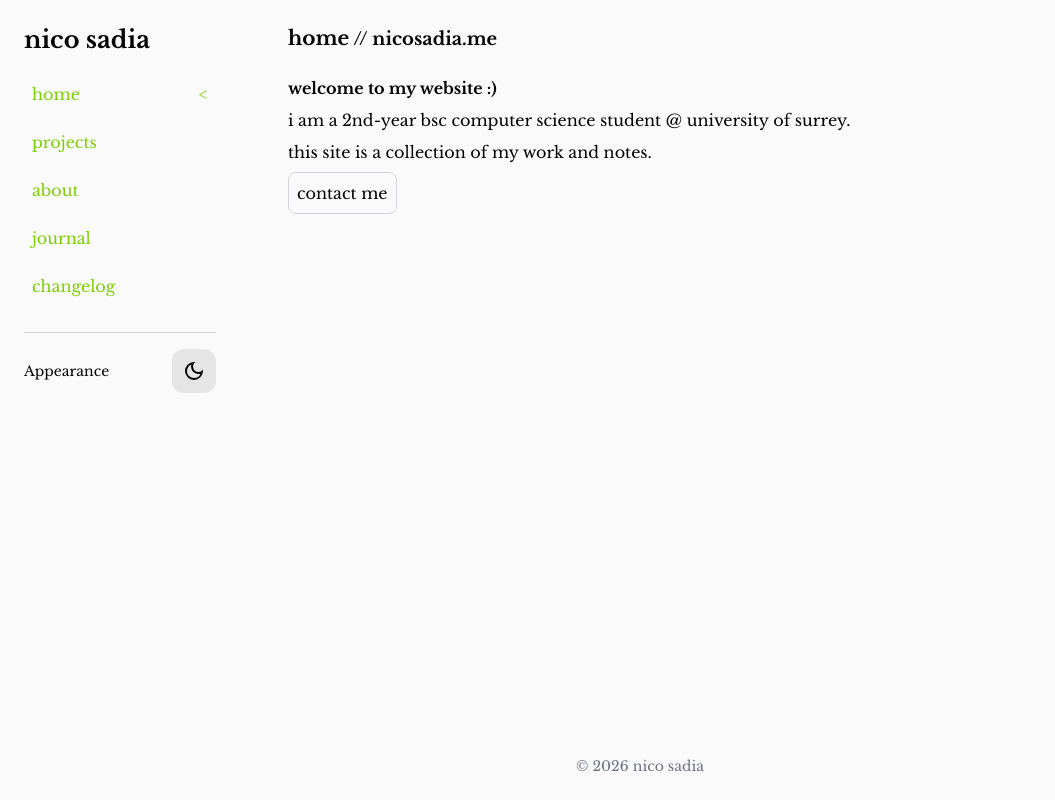
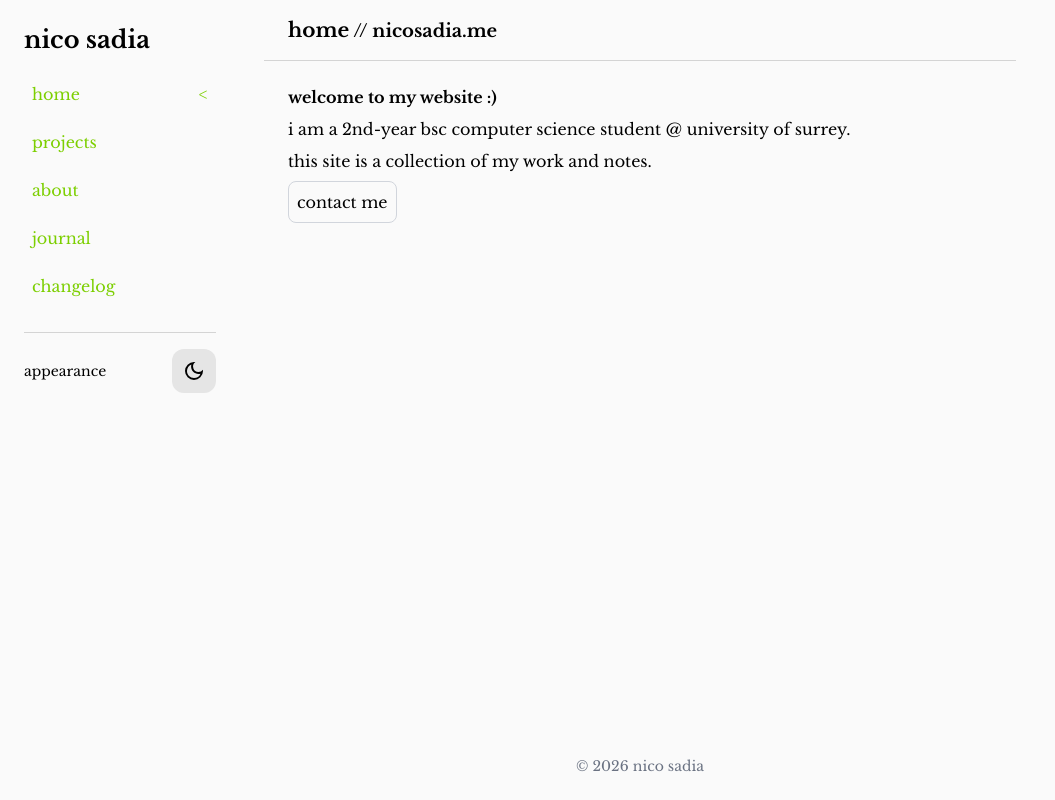
Before and after one commit to nico-sadia/my-portfolio, a Next.js app: page / in a window 1280 px wide. Shown: the whole page, without its empty margins (0-1055 px from the left). Built offline with nearby package versions, Linux system fonts and the light colour scheme.

Commit message:
fix: improve responsive layout and add sticky header

```diff
--- a/app/layout.tsx
+++ b/app/layout.tsx
@@ -32,7 +32,7 @@ export default function RootLayout({
             <head>
                 <meta name="apple-mobile-web-app-title" content="nico sadia" />
             </head>
-            <body className="flex min-h-screen w-screen flex-col items-center gap-y-6 overflow-x-hidden px-4 py-6 sm:p-6">
+            <body className="flex min-h-screen w-screen flex-col items-center gap-y-6 overflow-x-clip px-4 pb-6 sm:px-6 sm:pb-6">
                 <ThemeProvider attribute="class" defaultTheme="system" enableSystem>
                     <div className="flex flex-row h-full justify-center gap-4 w-full lg:w-4/7">
                         <div className="flex flex-col space-y-6 w-full h-full">
--- a/components/layout/Sidebar.tsx
+++ b/components/layout/Sidebar.tsx
@@ -1,8 +1,8 @@
 "use client";
 import { usePathname } from "next/navigation";
 import { IoMdClose } from "react-icons/io";
+import Link from "../ui/Link";
 import ThemeToggle from "./ThemeToggle";
-import Link from "../ui/Link";
 
 type SidebarProps = {
     isOpen: boolean;
@@ -10,13 +10,7 @@ type SidebarProps = {
 };
 
 export default function Sidebar({ isOpen, onClose }: SidebarProps) {
-    const links = [
-        "home",
-        "projects",
-        "about",
-        "journal",
-        "changelog",
-    ];
+    const links = ["home", "projects", "about", "journal", "changelog"];
     const rawPath = usePathname();
     const pathName = rawPath === "/" ? "/home" : "/" + rawPath.split("/")[1];
 
@@ -50,14 +44,16 @@ export default function Sidebar({ isOpen, onClose }: SidebarProps) {
                                 >
                                     {link}
                                     {pathName === `/${link}` && (
-                                        <span className="ml-auto pl-4">{"<"}</span>
+                                        <span className="ml-auto pl-4">
+                                            {"<"}
+                                        </span>
                                     )}
                                 </Link>
                             </li>
                         ))}
                     </ul>
                     <div className="mt-6 flex items-center justify-between border-t border-neutral-300 pt-4 dark:border-neutral-700">
-                        <span className="text-sm">Appearance</span>
+                        <span className="text-sm">appearance</span>
                         <ThemeToggle />
                     </div>
                 </aside>
--- a/components/layout/SiteHeader.tsx
+++ b/components/layout/SiteHeader.tsx
@@ -10,7 +10,7 @@ export default function SiteHeader() {
 
     return (
         <>
-            <header className="flex w-full min-w-0 items-center gap-3">
+            <header className="sticky top-0 z-30 -mx-4 flex min-w-0 items-center gap-3 border-b border-neutral-300 bg-neutral-50 px-4 py-2 dark:border-neutral-700 dark:bg-neutral-900 sm:-mx-6 sm:px-6 lg:py-4">
                 <button
                     type="button"
                     aria-label="Open navigation menu"
```
